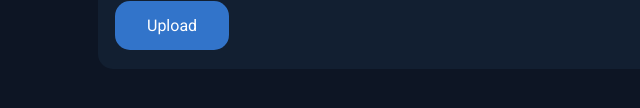
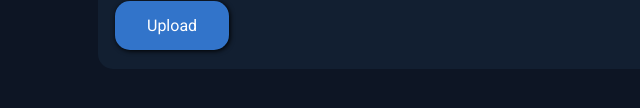
Before and after one commit to JayQuinnn/Cineplatform, a plain HTML site: page index.html in a window 1280 px wide. Shown: the part 486-594 px from the top of the page, 175-815 px from the left. Drawn offline with Linux system fonts and the light colour scheme.

Commit message:
style: drop shadow on upload button

```diff
--- a/style.css
+++ b/style.css
@@ -136,4 +136,5 @@ button{
     font-size: 16px;
     margin: 4px 2px;
     cursor: pointer;
+    box-shadow: 1px 1px 5px #000000;
 }
```
